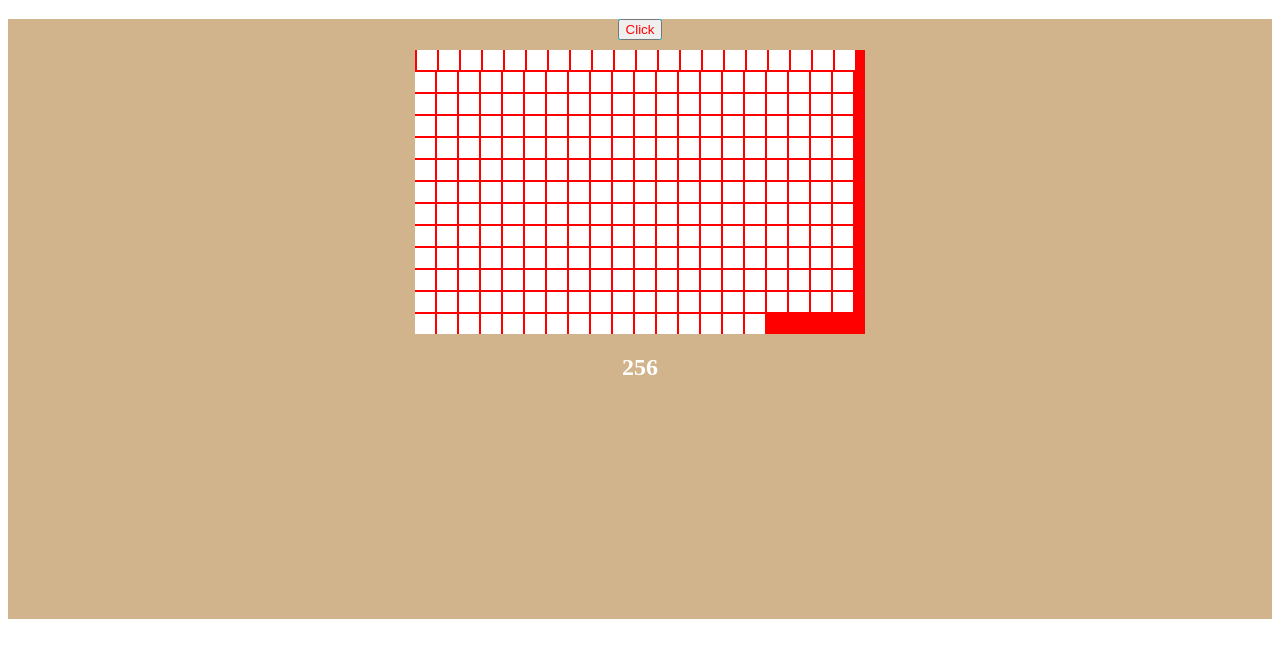
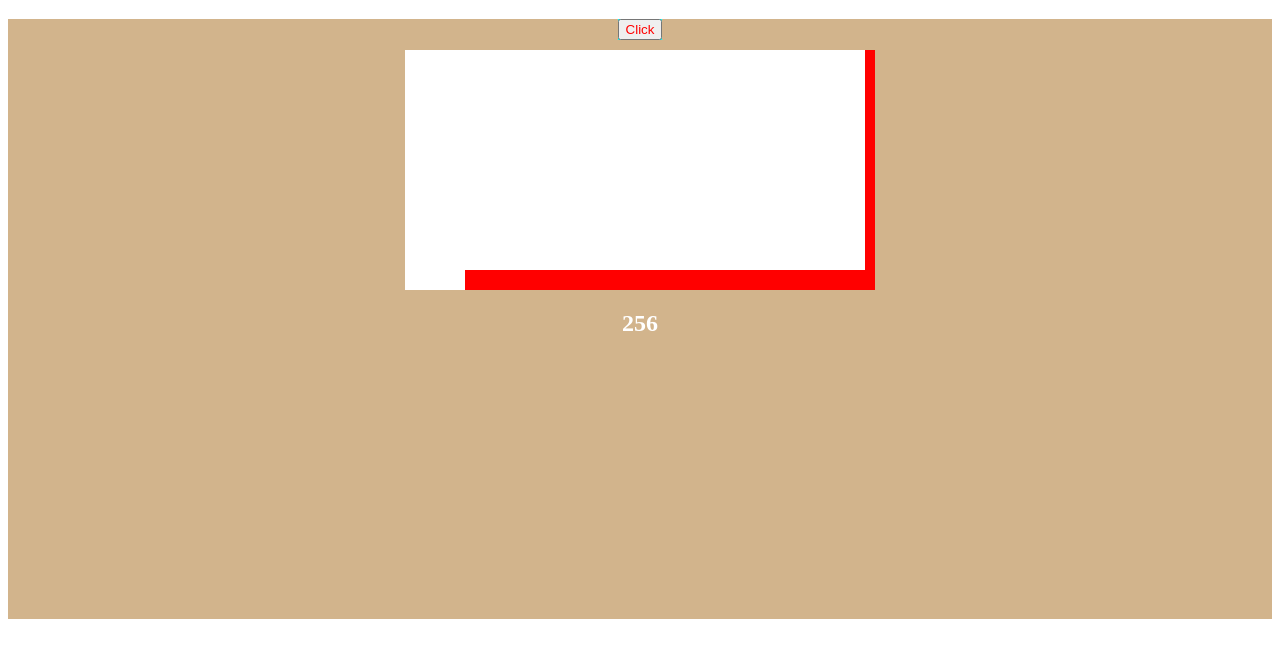
Before and after one commit to remsawa/etch-a-sketch, a plain HTML site: page index.html in a window 1280 px wide. Shown: the part 61-718 px from the top of the page. Drawn offline with Linux system fonts and the light colour scheme.

Commit message:
Update readme and remove sketchContainer gap

```diff
--- a/js-file.js
+++ b/js-file.js
@@ -41,7 +41,6 @@ btn.addEventListener('click',(e) => {
       sketchContainer.appendChild(sq); // Append the box to the container
       sqCount.textContent = `${numOfSqs}`;
     }
-
   } else if (numOfSqs > 500) {
     while (numOfSqs > 500) {
       alert('Pick a number between 1 and 500');
--- a/style.css
+++ b/style.css
@@ -32,16 +32,14 @@ h2 {
 #sketchContainer {
   display: flex;
   justify-self: center;
-
   flex-wrap: wrap;
   justify-content: flex-start;
   align-content: flex-start;
   /*border: 10px solid darkred;*/
   background-color: red;
-  max-width: 450px;
-  max-height: 450px;
-
-  gap: 2px;
+  max-width: 470px;
+  max-height: 470px;
+  //gap: 1px;
 }
 .sq {
   background-color: white;
```
Also changed, not shown: 1 other file.
